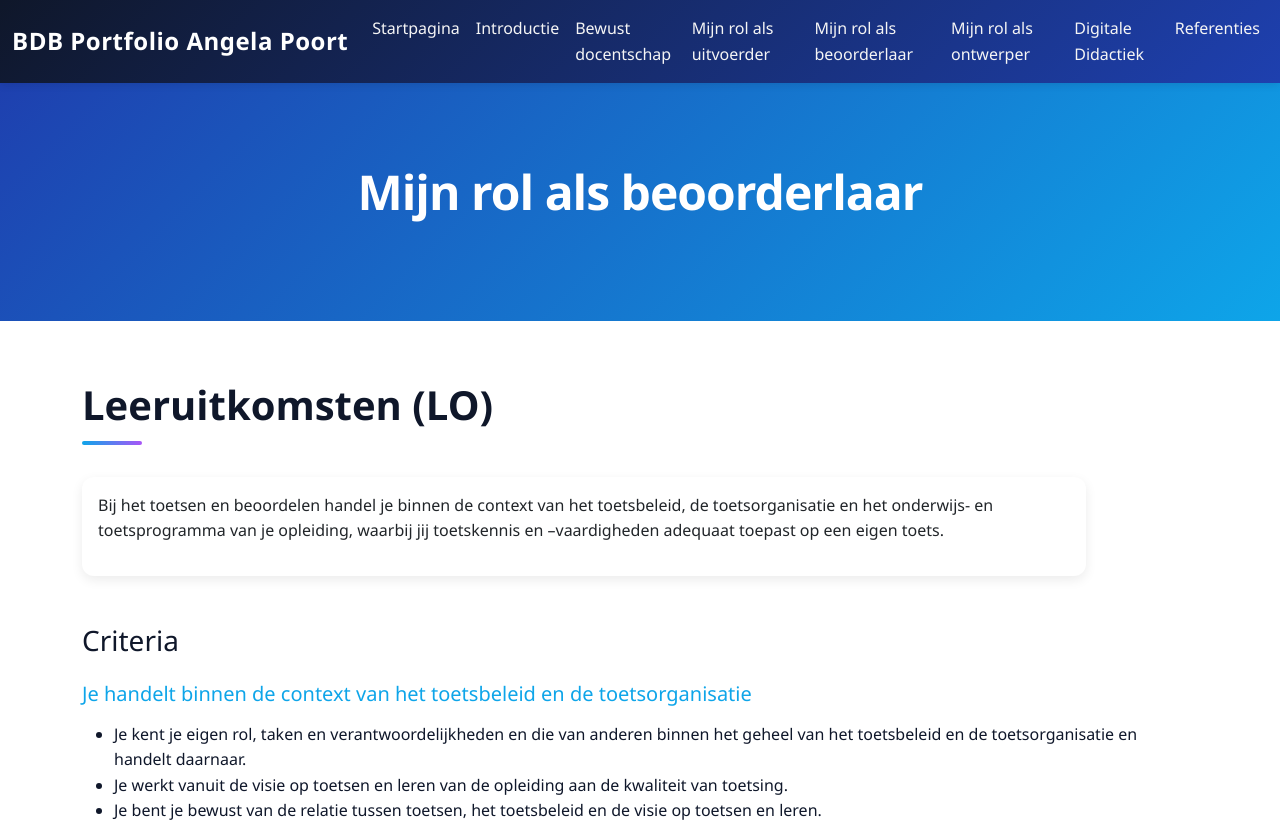
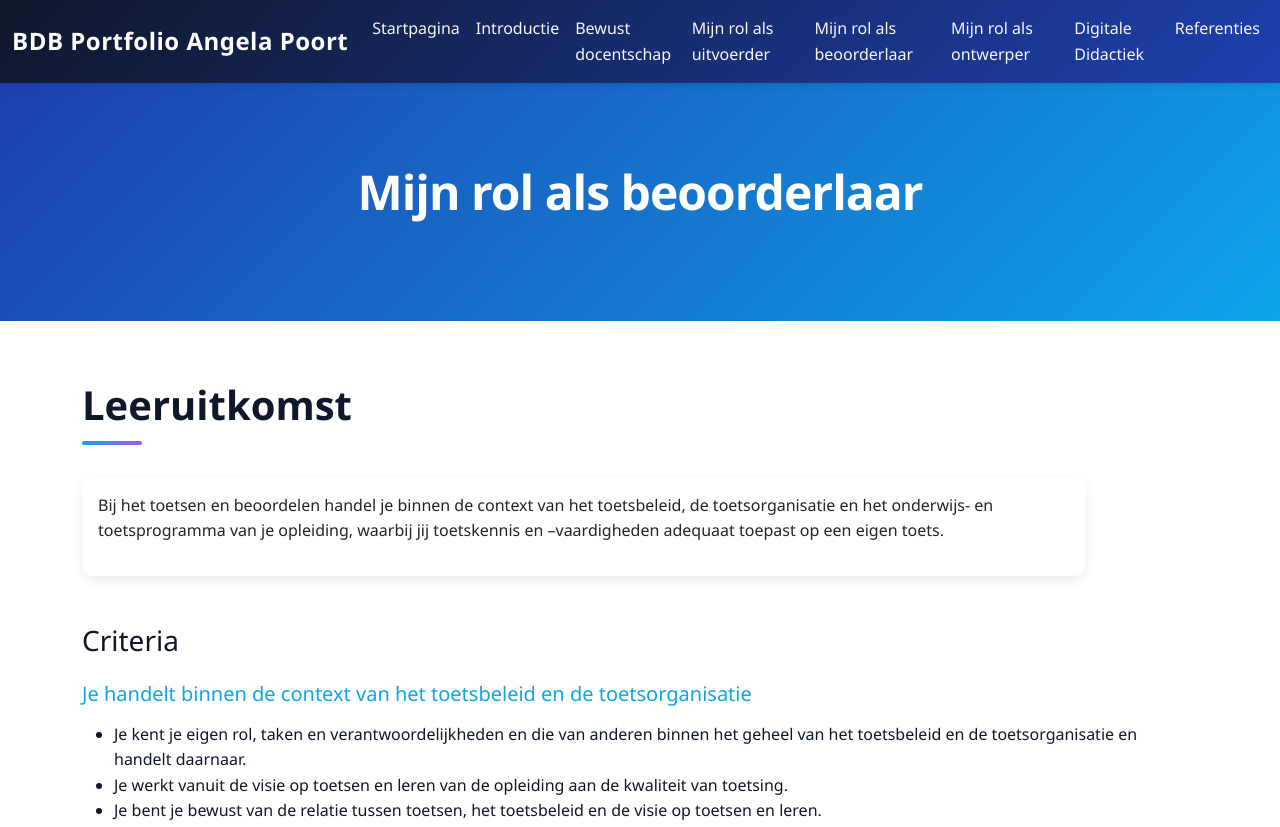
Before and after one commit to KeesvanRuler/Portfolio-Angela, a plain HTML site: page mijn-rol-als-beoorderlaar.html in a window 1280 px wide. Shown: the top 827 px of the page. Drawn offline with nearby package versions, Linux system fonts and the light colour scheme.

Commit message:
uitvoerder en beoordelaar fix

```diff
--- a/mijn-rol-als-beoorderlaar.html
+++ b/mijn-rol-als-beoorderlaar.html
@@ -56,7 +56,7 @@
 
   <!-- Main Content -->
   <section class="container">
-    <h2>Leeruitkomsten (LO)</h2>
+    <h2>Leeruitkomst</h2>
 
     <div class="card mb-5" style="border-left: 4px solid var(--accent-purple); border: none; max-width: 90%;">
       <div class="card-body">
```
Also changed, not shown: mijn-rol-als-uitvoerder.html (+1 -1 lines).
